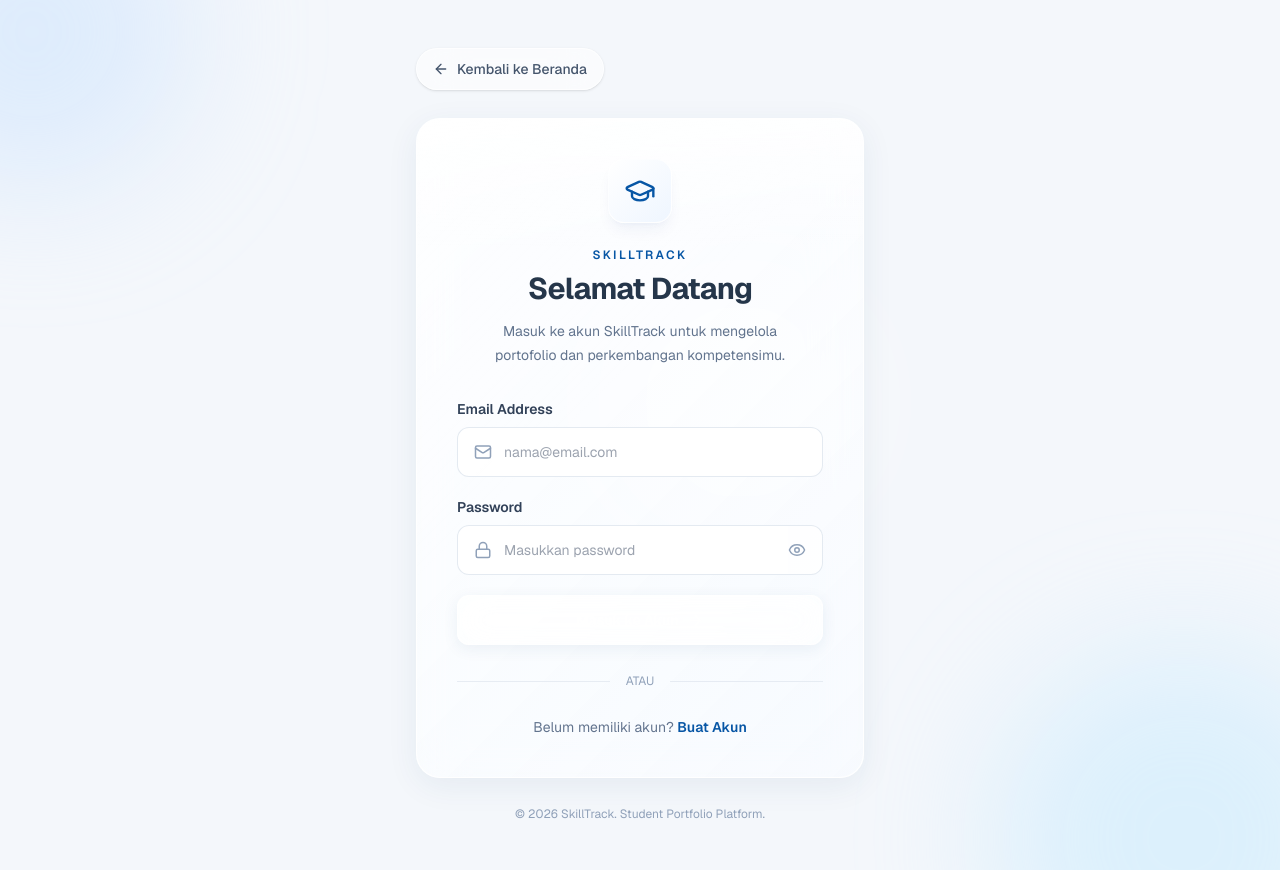
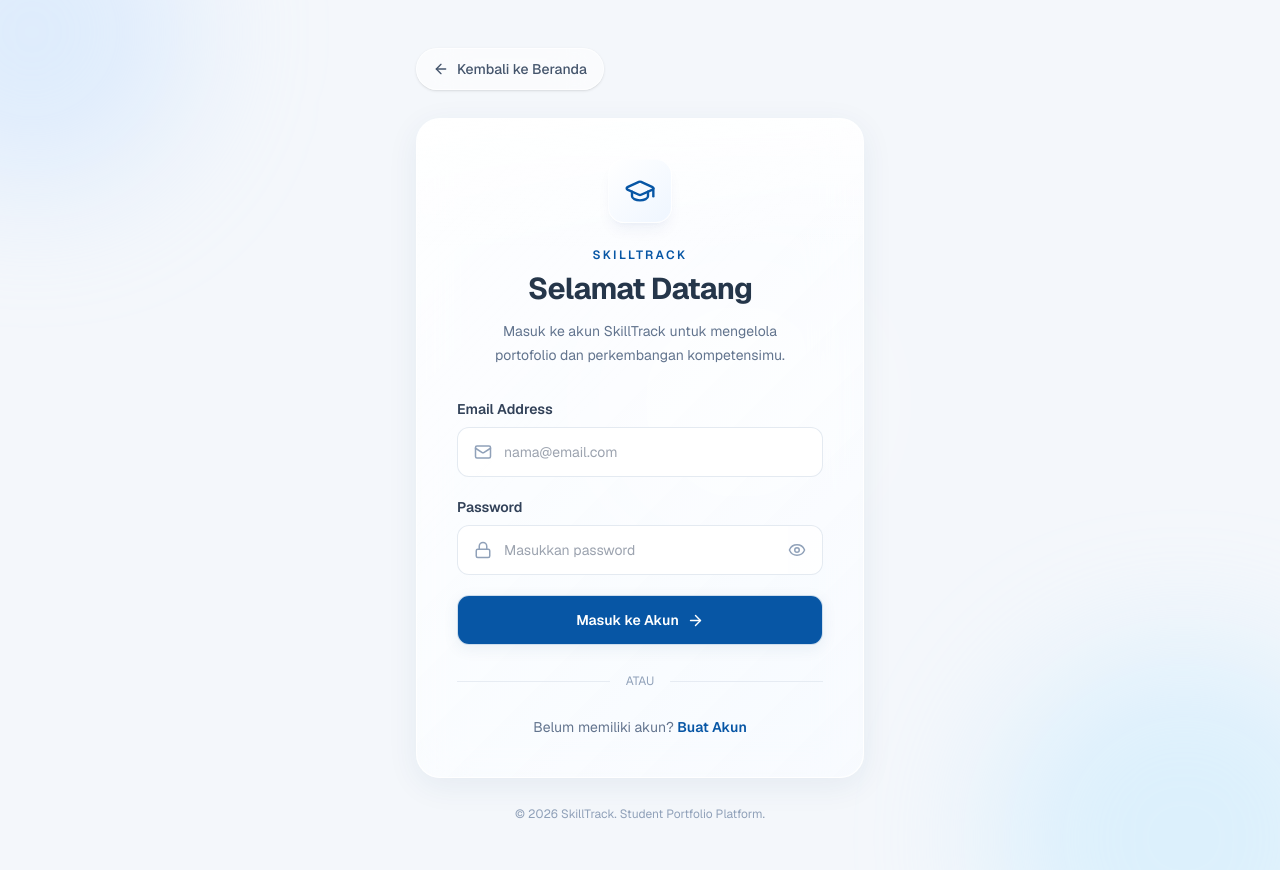
Before and after one commit to najibelbawafi/skilltrack, a Next.js app: page /login in a window 1280 px wide. Built offline with nearby package versions, Linux system fonts and the light colour scheme; no server answers.

Commit message:
Fix portfolio publication button styling

```diff
--- a/app/globals.css
+++ b/app/globals.css
@@ -218,3 +218,21 @@ select:focus {
     transform: none;
   }
 }
+/* Fix warna tombol Liquid Glass yang menggunakan warna Tailwind */
+.glass-button[class~="bg-[#0756A5]"] {
+  background-color: #0756A5;
+  color: #ffffff;
+}
+
+.glass-button[class~="bg-[#0756A5]"]:hover {
+  background-color: #1e40af;
+}
+
+.glass-button[class~="bg-slate-600"] {
+  background-color: #475569;
+  color: #ffffff;
+}
+
+.glass-button[class~="bg-slate-600"]:hover {
+  background-color: #334155;
+}
```
